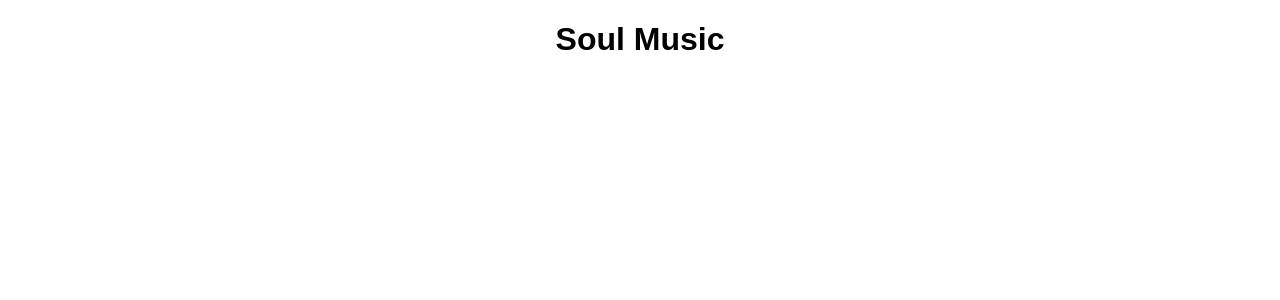
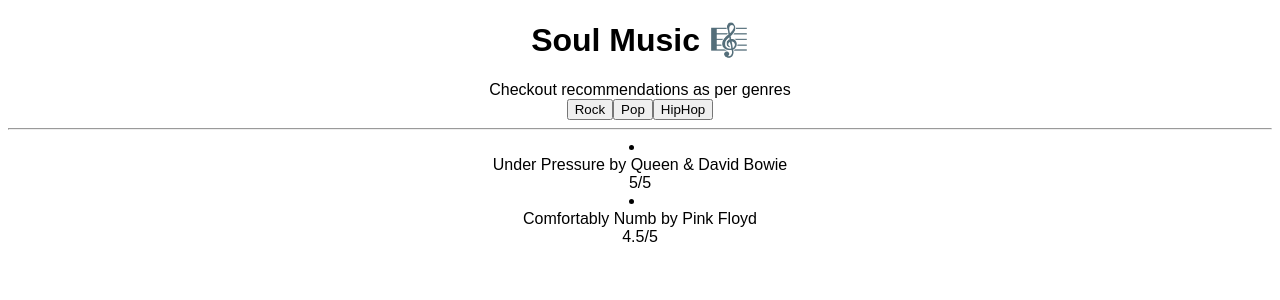
Before and after one commit to varenaggarwal/soulMusic, a React (Create React App) app: page / in a window 1280 px wide. Shown: the top 300 px of the page. Built offline with nearby package versions, Linux system fonts and the light colour scheme.

Commit message:
add dictionary, display dictionary

```diff
--- a/src/App.js
+++ b/src/App.js
@@ -1,10 +1,40 @@
-import React from "react";
+import React, { useState } from "react";
 import "./styles.css";
-
+let soulMusicDictionary = {
+  Rock: [
+    { name: "Under Pressure by Queen & David Bowie", rating: "5/5" },
+    { name: "Comfortably Numb by Pink Floyd", rating: "4.5/5" }
+  ],
+  Pop: [
+    { name: "Billie Jean by Micheal Jackson", rating: "5/5" },
+    { name: "Everybody by Backstreet Boys", rating: "4.5/5" }
+  ],
+  HipHop: [
+    { name: "Rapper's Delight by Sugarhill Gang", rating: "5/5" },
+    { name: "Mind Playing Tricks on Me by Gheto Boys", rating: "4.5/5" }
+  ]
+};
+let songList = [];
+let genresList = Object.keys(soulMusicDictionary);
 export default function App() {
+  const [currentgenre, setCurrentgenre] = useState("Rock");
+  function onClickHandler() {
+    // setCurrentgenre()
+  }
   return (
     <div className="App">
-      <h1>Soul Music</h1>
+      <h1>Soul Music 🎼</h1>
+      <div>Checkout recommendations as per genres</div>
+      {genresList.map((genre) => (
+        <button onClick={onClickHandler}>{genre}</button>
+      ))}
+      <hr />
+      {soulMusicDictionary[currentgenre].map((song) => (
+        <li>
+          <div>{song.name}</div>
+          <div>{song.rating}</div>
+        </li>
+      ))}
     </div>
   );
 }
```
